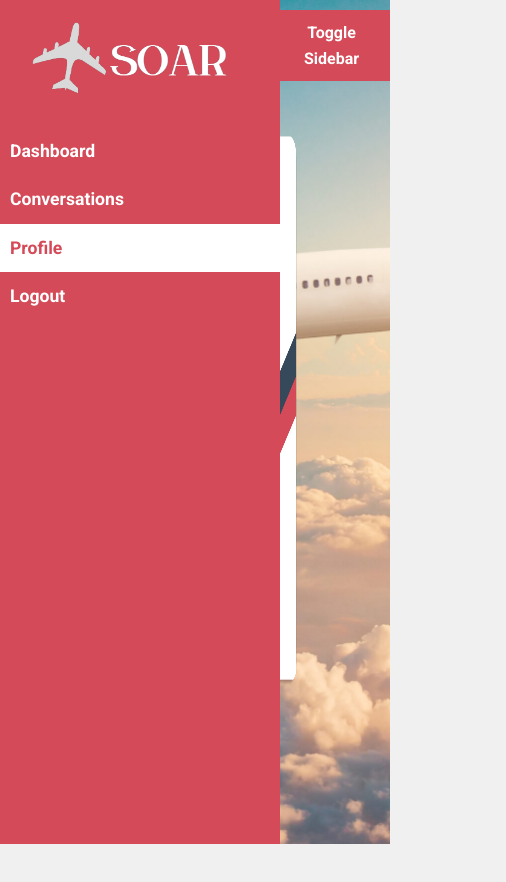
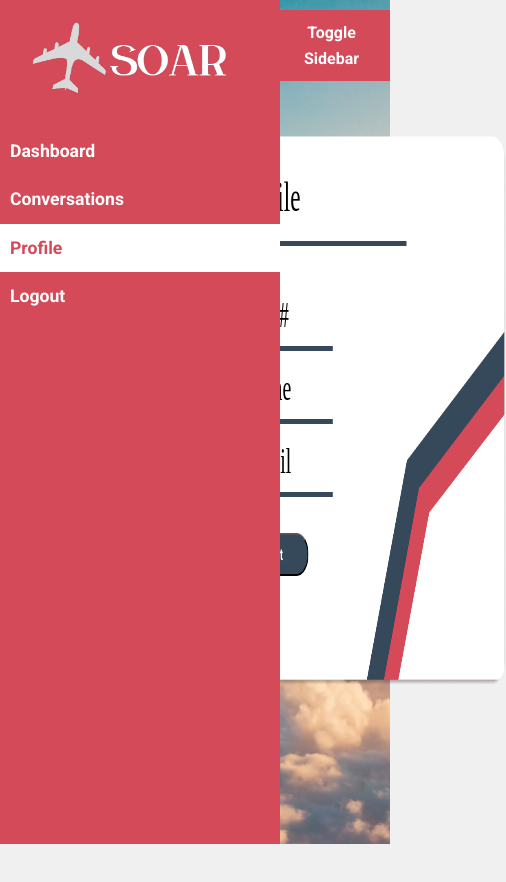
Before and after one commit to AATechCulture/TiCode, a React (Create React App) app in the folder frontend/: page /Profile in a window 390 px wide. Shown: the top 882 px of the page, 506 px wide, since content can reach past the window. Before the commit the page ends 844 px from the top, so only its background shows below. Built offline with nearby package versions, Linux system fonts and the light colour scheme.

Commit message:
add new changes to resize webpage to mobile

```diff
--- a/frontend/package.json
+++ b/frontend/package.json
@@ -8,6 +8,7 @@
     "@testing-library/user-event": "^13.5.0",
     "axios": "^1.6.0",
     "jquery": "^3.7.1",
+    "mdb-react-ui-kit": "^6.3.0",
     "react": "^18.2.0",
     "react-dom": "^18.2.0",
     "react-router-dom": "^6.18.0",
--- a/frontend/src/css/profile.css
+++ b/frontend/src/css/profile.css
@@ -145,14 +145,14 @@
         overflow-x: hidden;
         overflow-y: scroll;
         width: max-content;
-        height: 100vh;
     }
     .profile{
         position: absolute;
         flex-wrap: wrap;
-        margin-left: 0;
-        transform: scaleX(0.3);
-
+        margin-left: -10%;
+        margin-right: 0;
+        transform: scaleX(0.55);
+       height:900px;
 
         transform-origin: top left;
         margin-top: 40px;
--- a/frontend/src/css/sidebar.css
+++ b/frontend/src/css/sidebar.css
@@ -74,6 +74,9 @@
 
 /* Add your other styles here */
 @media (max-width: 500px) {
+    body{
+        overflow-y:visible !important;
+    }
     .toggle_btn{
         opacity: 1;
         z-index: 3;
```
Also changed, not shown: 1 other file (tests, documents, lock files or other folders).
